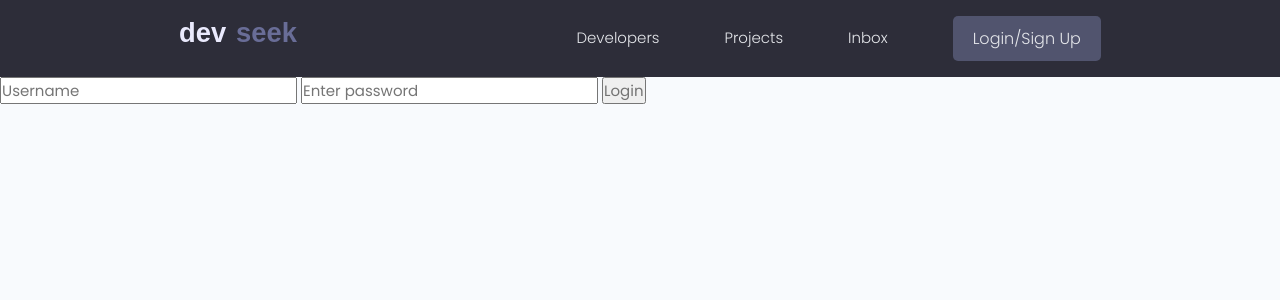
After one commit to PolytechnicCoder/devseek, a Django app: page /login/ in a window 1280 px wide. The commit adds this page. Shown: the top 300 px of the page. Run offline with Django 5.2, Linux system fonts and the light colour scheme.

Commit message:
Added user login, logout and flash messages

```diff
--- a/projects/templates/projects/project_form.html
+++ b/projects/templates/projects/project_form.html
@@ -5,7 +5,7 @@
     <main class="formPage my-xl">
         <div class="content-box">
             <div class="formWrapper">
-                <a class="backButton" href="#"><i class="im im-angle-left"></i></a>
+                <a class="backButton" href="#"><i class="fas fa-angle-left"></i></a>
                 <br>
                 {% for field in form %}
                 <form class="form" method="POST" enctype="multipart/form-data">
--- a/projects/views.py
+++ b/projects/views.py
@@ -1,5 +1,6 @@
 from django.shortcuts import render, redirect
 from django.http import HttpResponse
+from django.contrib.auth.decorators import login_required
 from .models import Project
 from .forms import ProjectForm
 
@@ -16,6 +17,7 @@ def project(request, pk):
     return render(request, 'projects/single-project.html', {'project': projectObj})
 
 
+@login_required(login_url="login")
 def createProject(request):
     form = ProjectForm()
 
@@ -27,6 +29,8 @@ def createProject(request):
     context = {'form': form}
     return render(request, "projects/project_form.html", context)
 
+
+@login_required(login_url="login")
 def updateProject(request, pk):
     project = Project.objects.get(id=pk)
     form = ProjectForm(instance=project)
@@ -39,6 +43,8 @@ def updateProject(request, pk):
     context = {'form': form}
     return render(request, "projects/project_form.html", context)
 
+
+@login_required(login_url="login")
 def deleteProject(request, pk):
     project = Project.objects.get(id=pk)
     if request.method == 'POST':
--- a/templates/main.html
+++ b/templates/main.html
@@ -21,6 +21,14 @@
 <body>
     {% include 'navbar.html' %}
 
+    {% if messages %}
+    <ul class="messages">
+        {% for message in messages %}
+        <li {% if message.tags %} class="{{ message.tags }}"{% endif %}>{{ message }}</li>
+        {% endfor %}
+    </ul>
+    {% endif %}
+
     {% block content %}
 
     {% endblock content %}
--- a/templates/navbar.html
+++ b/templates/navbar.html
@@ -16,8 +16,13 @@
           <li class="header__menuItem"><a href="{% url 'profiles' %}">Developers</a></li>
           <li class="header__menuItem"><a href="{% url 'projects' %}">Projects</a></li>
           <li class="header__menuItem"><a href="">Inbox</a></li>
+
+          {% if request.user.is_authenticated %}
           <li class="header__menuItem"><a href="{% url 'create-project' %}">Add Project</a></li>
-          <li class="header__menuItem"><a href="" class="btn btn--sub">Login/Sign Up</a></li>
+          <li class="header__menuItem"><a href="{% url 'logout' %}" class="btn btn--sub">Logout</a></li>
+          {% else %}
+          <li class="header__menuItem"><a href="{% url 'login' %}" class="btn btn--sub">Login/Sign Up</a></li>
+          {% endif %}
         </ul>
       </nav>
     </div>
--- /dev/null
+++ b/users/templates/users/login_register.html
@@ -0,0 +1,12 @@
+{% extends 'main.html' %}
+
+{% block content %}
+
+<form action="{% url 'login' %}" method="POST">
+    {% csrf_token %}
+    <input type="text" name="username" placeholder="Username" />
+    <input type="password" name="password" placeholder="Enter password" />
+    <input type="submit" value="Login"/>
+</form>
+
+{% endblock content %}
--- a/users/urls.py
+++ b/users/urls.py
@@ -2,6 +2,9 @@ from django.urls import path
 from . import views
 
 urlpatterns = [
+    path('login/', views.loginUser, name="login"),
+    path('logout/', views.logoutUser, name="logout"),
+
     path('', views.profiles, name="profiles"),
     path('profile/<str:pk>/', views.userProfile, name="user-profile"),
 ]
--- a/users/views.py
+++ b/users/views.py
@@ -1,5 +1,41 @@
-from django.shortcuts import render
+from django.shortcuts import render, redirect
+from django.contrib.auth import login, authenticate, logout
+from django.contrib.auth.decorators import login_required
+from django.contrib import messages
+from django.contrib.auth.models import User
 from .models import Profile
+
+
+def loginUser(request):
+
+    if request.user.is_authenticated:
+        return redirect('profiles')
+
+
+    if request.method == 'POST':
+        username = request.POST['username']
+        password = request.POST['password']
+
+        try:
+            user = User.objects.get(username=username)
+        except:
+            messages.error(request, 'Username does not exist')
+
+        user = authenticate(request, username=username, password=password)
+
+        if user is not None:
+            login(request, user)
+            return redirect('profiles')
+        else:
+            messages.error(request,'Username OR password is incorrect')
+
+    return render(request, 'users/login_register.html')
+
+
+def logoutUser(request):
+    logout(request)
+    messages.error(request, 'User was logged out!')
+    return redirect('login')
 
 
 def profiles(request):
```
Also changed, not shown: db.sqlite3.
